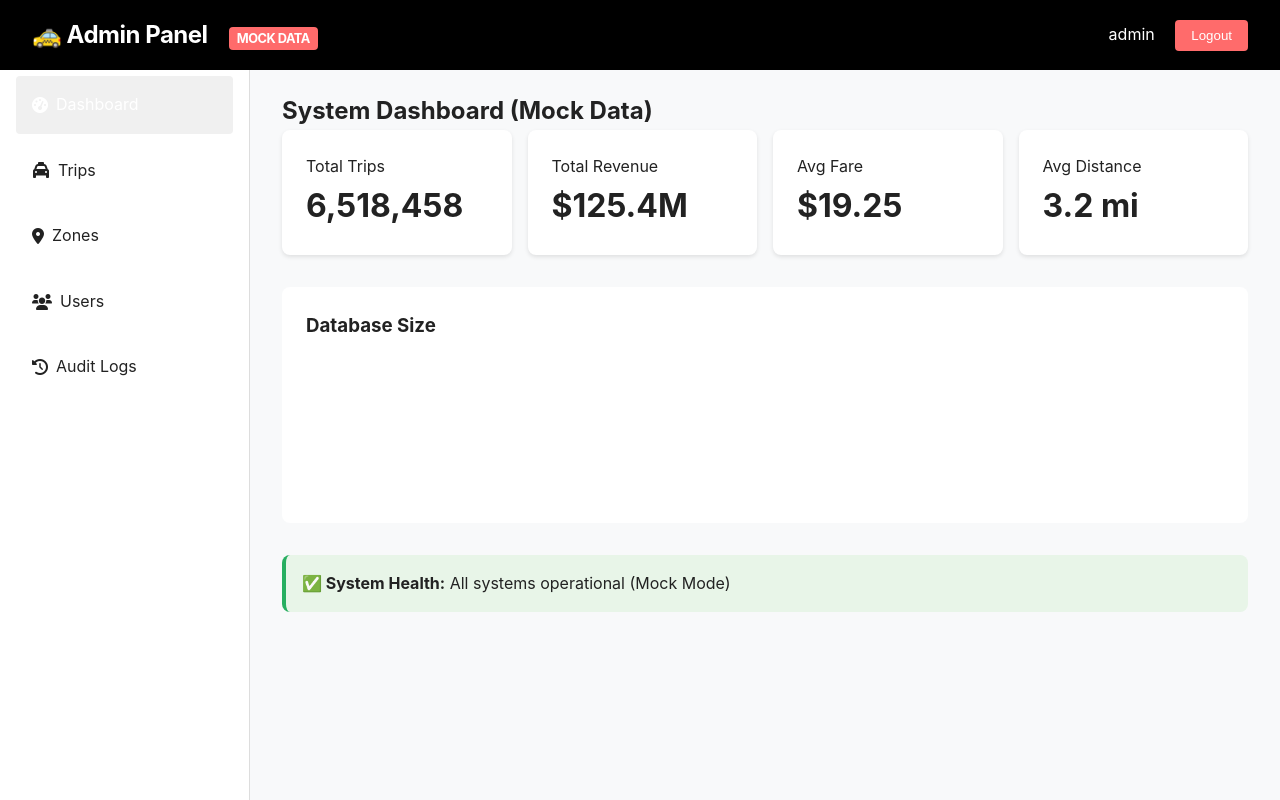
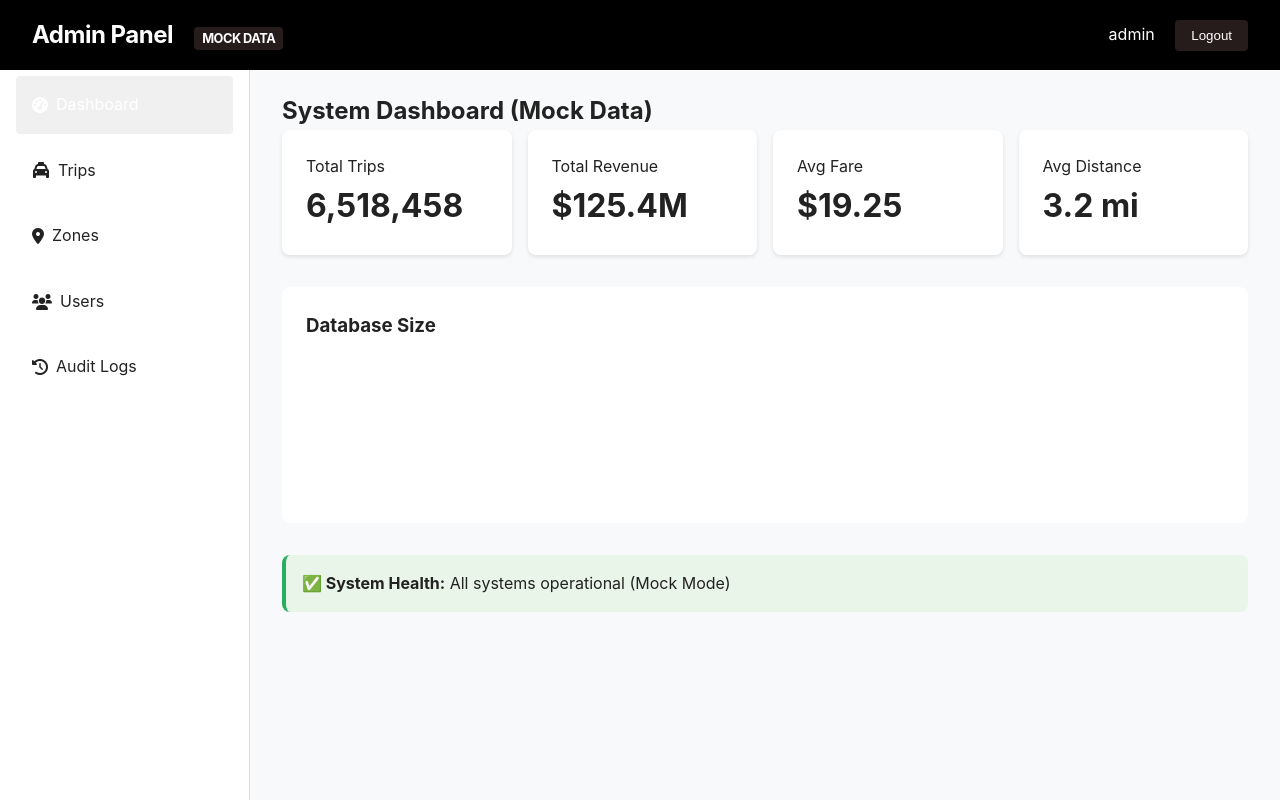
Before and after one commit to BYUSAA/nyc-taxi-explorer, a website: page frontend/admin-simple.html in a window 1280 px wide. Both pictures are taken after a click on the button "Login". Drawn offline with nearby package versions, Linux system fonts and the light colour scheme.

Commit message:
Update admin-simple.html

```diff
--- a/frontend/admin-simple.html
+++ b/frontend/admin-simple.html
@@ -44,7 +44,7 @@
             background: #333;
         }
         .error-message {
-            color: red;
+            color: #3d1313;
             margin: 1rem 0;
         }
         .success-message {
@@ -52,7 +52,7 @@
             margin: 1rem 0;
         }
         .demo-badge {
-            background: #ff6b6b;
+            background: #271c1c;
             color: white;
             padding: 0.25rem 0.5rem;
             border-radius: 4px;
@@ -66,7 +66,7 @@
         <!-- Login Screen -->
         <div id="login-screen" style="display: block;">
             <div class="login-container">
-                <h2>🚕 Admin Login</h2>
+                <h2>Admin Login</h2>
                 <div class="demo-badge">DEMO MODE - No Node.js required</div>
                 <p style="color: #666; margin: 1rem 0;">Use: admin / admin123</p>
                 <div id="login-error" class="error-message" style="display: none;"></div>
@@ -88,10 +88,10 @@
         <!-- Admin Panel (hidden initially) -->
         <div id="admin-panel" style="display: none;">
             <nav class="admin-nav">
-                <div class="nav-brand">🚕 Admin Panel <span class="demo-badge">MOCK DATA</span></div>
+                <div class="nav-brand">Admin Panel <span class="demo-badge">MOCK DATA</span></div>
                 <div class="nav-user">
                     <span id="adminUsername">Admin</span>
-                    <button onclick="logout()" class="logout-btn" style="margin-left: 1rem; padding: 0.5rem 1rem; background: #ff6b6b; color: white; border: none; border-radius: 4px; cursor: pointer;">Logout</button>
+                    <button onclick="logout()" class="logout-btn" style="margin-left: 1rem; padding: 0.5rem 1rem; background: #271c1c; color: white; border: none; border-radius: 4px; cursor: pointer;">Logout</button>
                 </div>
             </nav>
 
```
